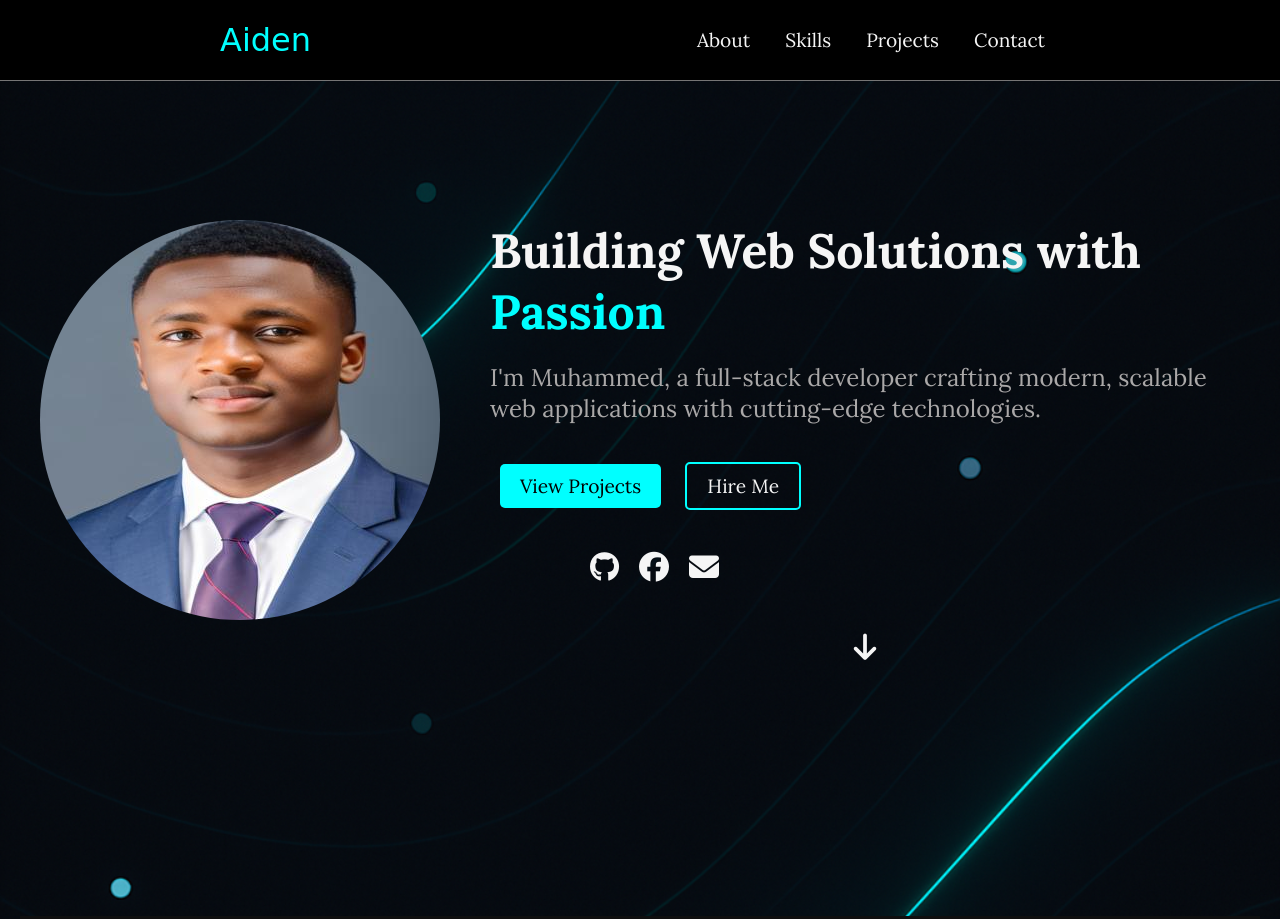
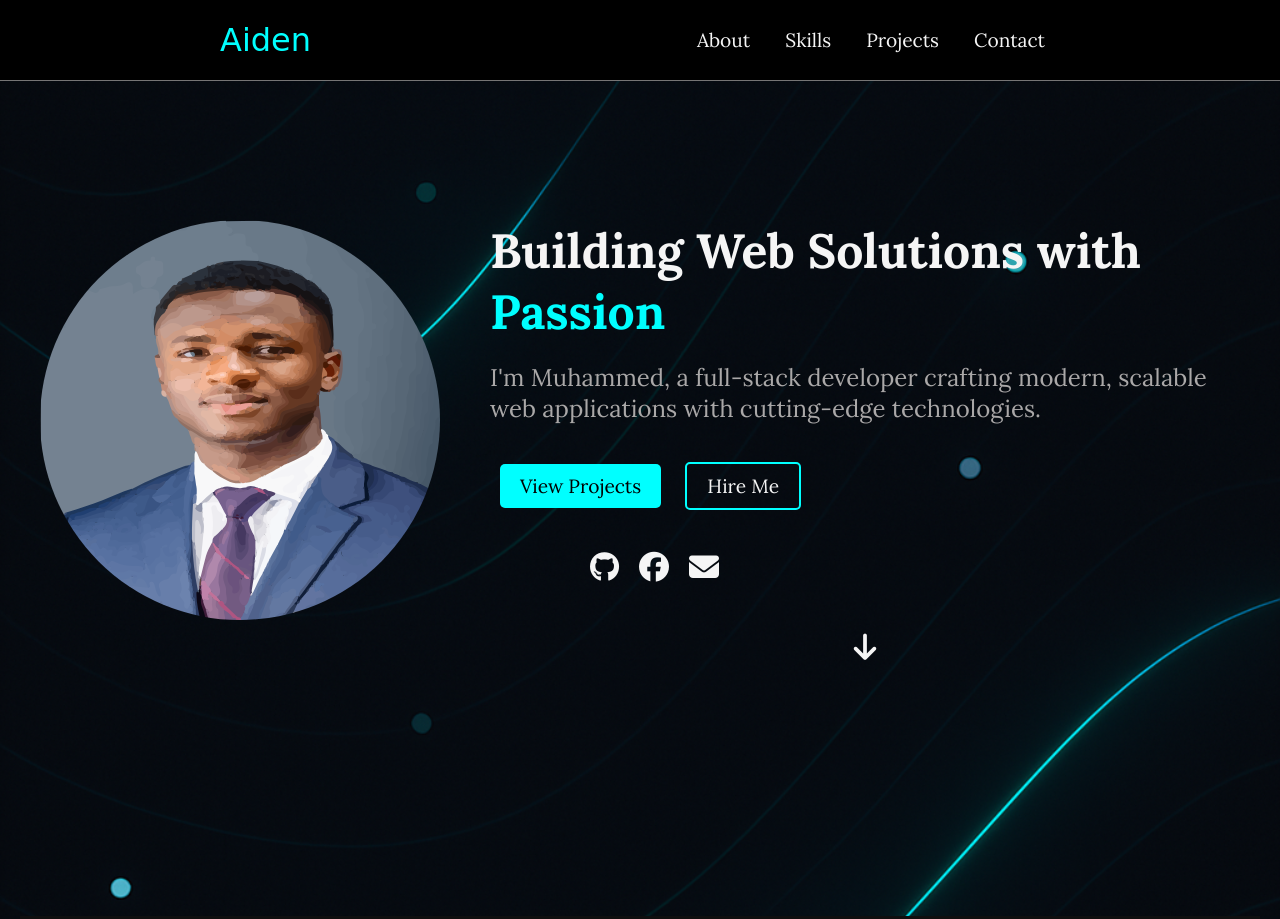
Before and after one commit to Aidenshalom/aidenshalom.github.io, a plain HTML site: page index.html in a window 1280 px wide. Shown: the top 919 px of the page. Drawn offline with Linux system fonts and the light colour scheme; a web font is replaced by a local one.

Commit message:
Update style.css

```diff
--- a/style.css
+++ b/style.css
@@ -180,7 +180,7 @@ a {
     width: 400px;
     height: 400px;
     border-radius: 100%;
-    background: url('img3.jpg') no-repeat center center;
+    background: url('file.svg') no-repeat center center;
 }
 
 .aiden {
```
